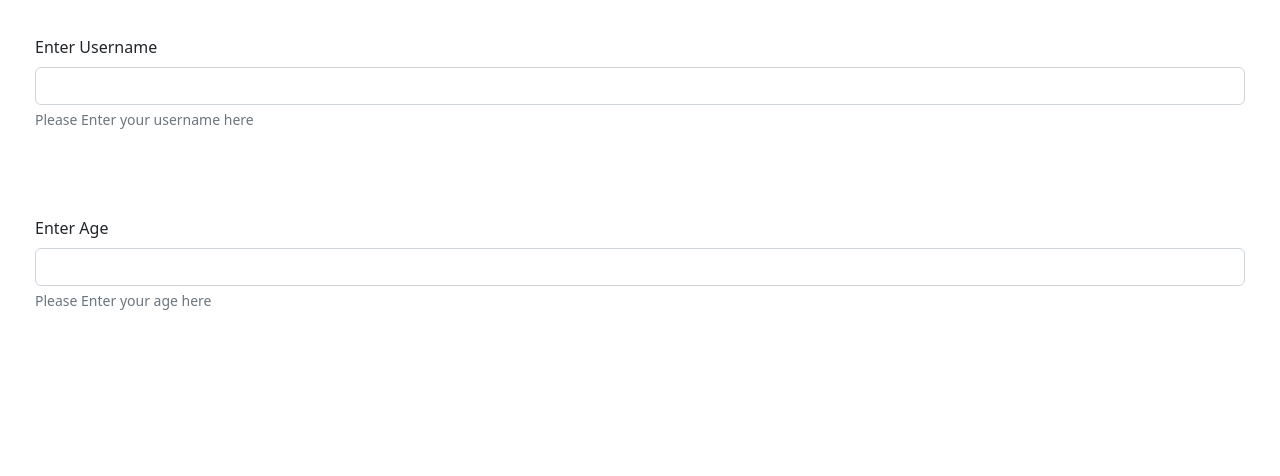
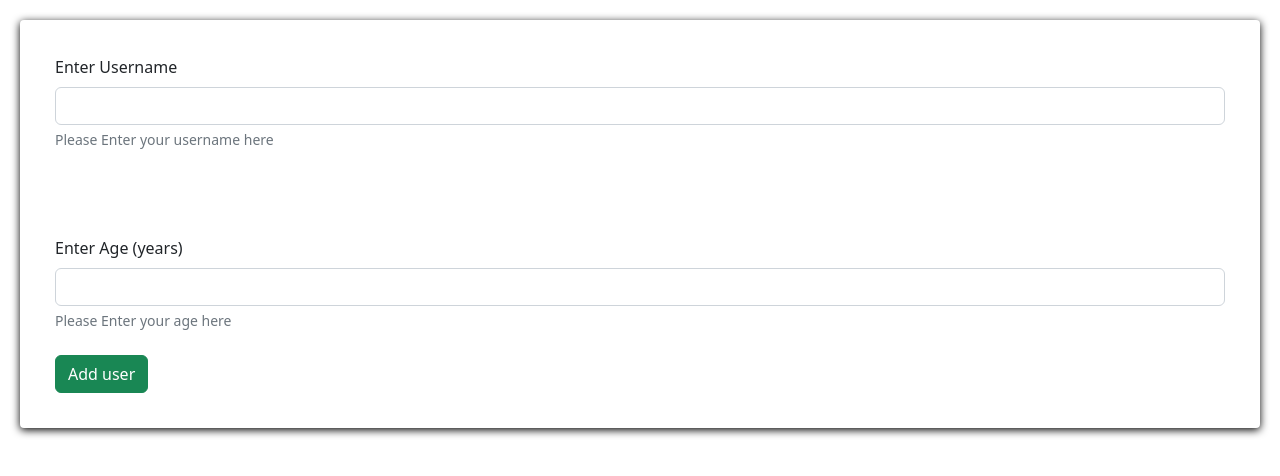
Before and after one commit to Clyde369/list-maker-react, a React (Create React App) app: page / in a window 1280 px wide. Shown: the top 476 px of the page. Built offline with nearby package versions, Linux system fonts and the light colour scheme.

Commit message:
fixed form styling and props

```diff
--- /dev/null
+++ b/src/components/UI/Button.js
@@ -0,0 +1,13 @@
+import React from 'react'
+import classes from './Button.module.css'
+
+const Button = (props) => {
+  return (
+    <div className={classes.button}
+     type={props.type || 'button'}
+      onCLick={props.onClick}
+      >{props.children}</div>
+  )
+}
+
+export default Button
--- /dev/null
+++ b/src/components/UI/Button.module.css
@@ -0,0 +1,19 @@
+.button {
+   font: inherit;
+   border: 1px solid #4f005f;
+   background: #4f005f;
+   color: white;
+   width:auto;
+   padding: 0.25rem 1rem;
+   cursor: pointer;
+ }
+
+ .button:hover,
+ .button:active {
+   background: #741188;
+   border-color: #741188;
+ }
+
+ .button:focus {
+   outline: none;
+ }
--- /dev/null
+++ b/src/components/UI/Card.js
@@ -0,0 +1,12 @@
+import React from 'react'
+import classes from './Cards.module.css'
+
+const Card = (props) => {
+  return (
+    <div className={classes.card}>
+      {props.children}
+    </div>
+  )
+}
+
+export default Card
--- /dev/null
+++ b/src/components/UI/Cards.module.css
@@ -0,0 +1,9 @@
+.card {
+   margin: 20px;
+   box-shadow: 0 2px 8px black;
+   border-radius: 4px;
+   -webkit-border-radius: 4px;
+   -moz-border-radius: 4px;
+   -ms-border-radius: 4px;
+   -o-border-radius: 4px;
+}
--- a/src/components/Users/AddUser.js
+++ b/src/components/Users/AddUser.js
@@ -1,11 +1,15 @@
 import React from 'react'
-import './AddUser.css'
+import classes from './AddUser.css'
+import Card from '../UI/Card'
+import Button from '../UI/Button'
+
 
 const AddUser = (props) => {
    const addUserHandler = (event) => {
       event.preventDefault();
    }
   return (
+  <Card className={classes.input}>
     <form onSubmit={addUserHandler}>
       <div class="mb-3 formDiv-container">
         <label for="username" class="form-label">Enter Username</label>
@@ -13,11 +17,16 @@ const AddUser = (props) => {
         <div id="userNameHelp" class="form-text">Please Enter your username here</div>
       </div>
       <div class="mb-3 formDiv-container">
-      <label for="age" class="form-label">Enter Age</label>
+        <label for="age" class="form-label">Enter Age (years)</label>
         <input type="number" class="form-control" id="age" aria-describedby="ageHelp"/>
         <div id="ageHelp" class="form-text">Please Enter your age here</div>
+        <br/>
+        {/* button using dynamic module styling  */}
+        {/* <Button type='submit'>Add user</Button> */}
+        <button class="btn btn-success">Add user</button>
       </div>
     </form>
+  </Card>
   )
 }
 
```
Lines whose indentation alone changed are shown as unchanged.
